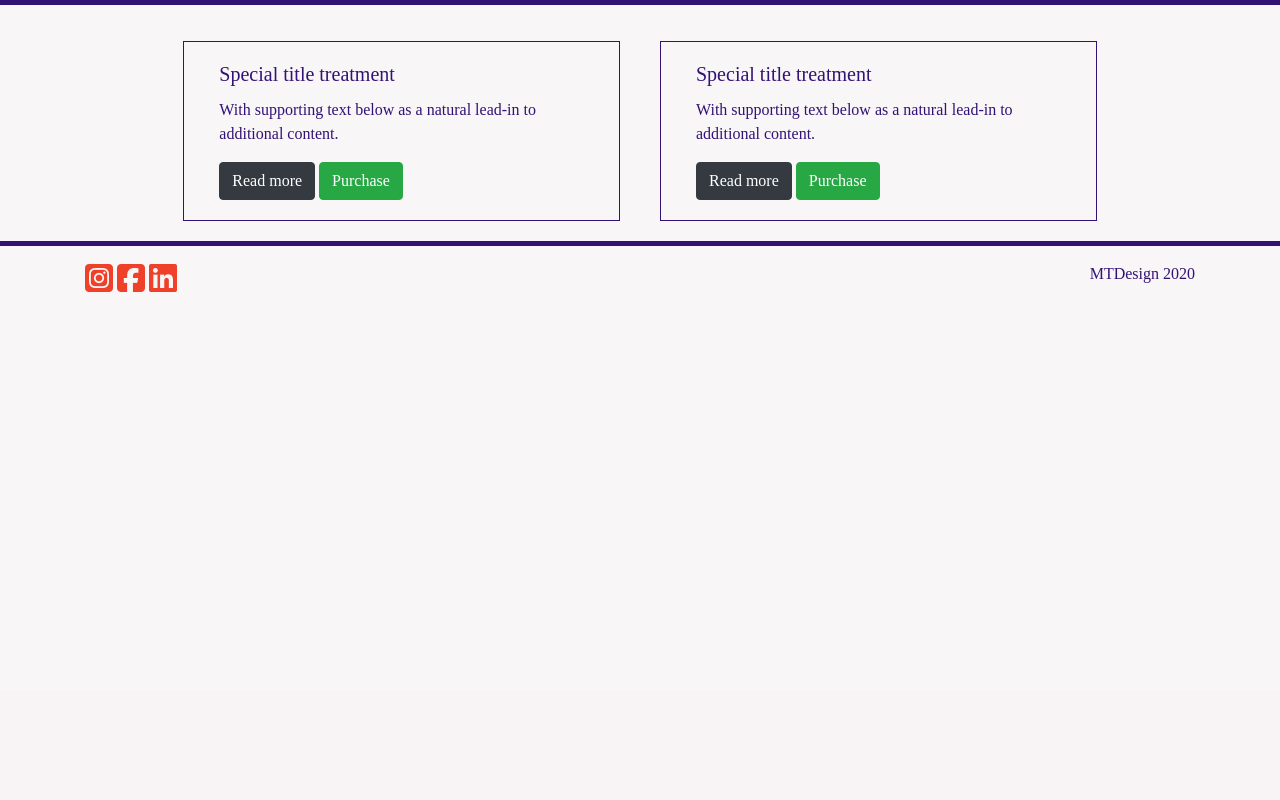
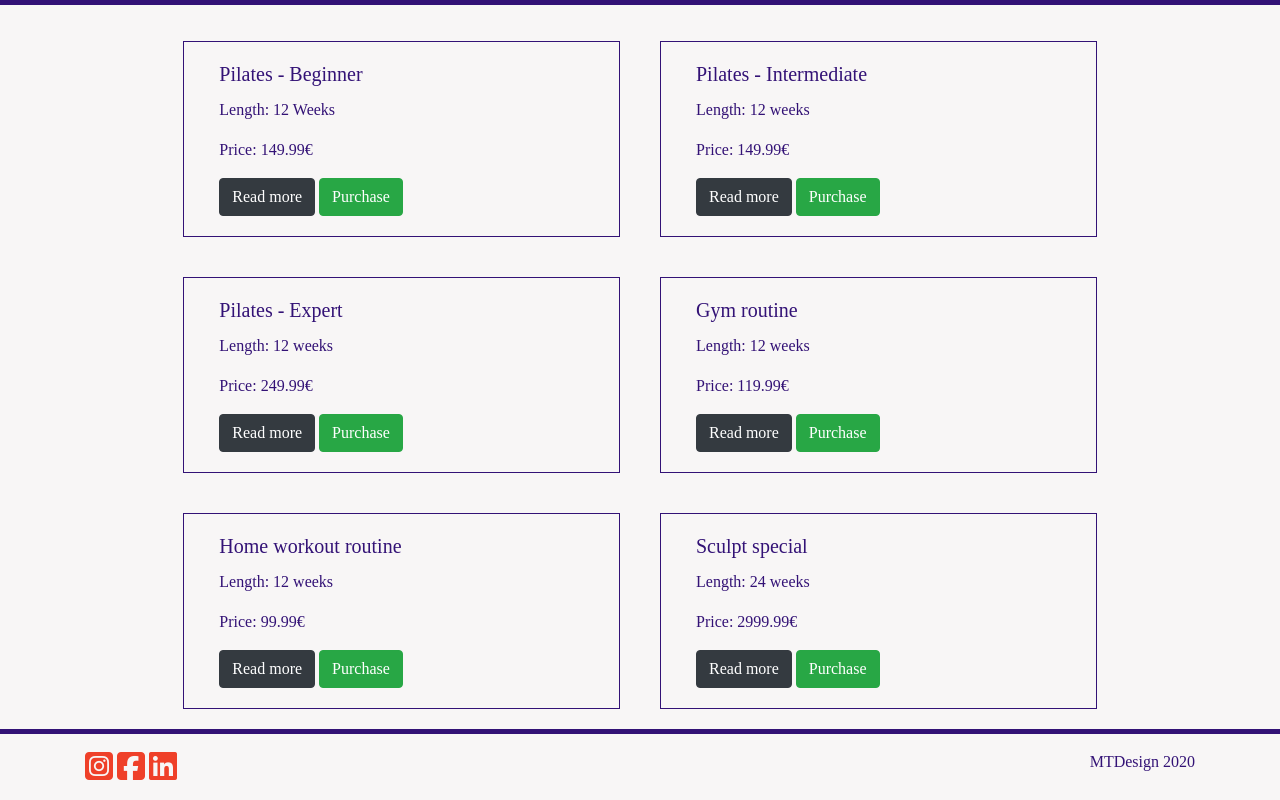
Before and after one commit to Code-Institute-Submissions/Sculpt-Studio, a Django app: page /programs/ in a window 1280 px wide. Shown: the part 110-910 px from the top of the page. Before the commit the page ends 402 px from the top, so only its background shows below. Run offline with Django 3.2, Linux system fonts and the light colour scheme; data comes from the database, SQL or seed files in the repository; both versions use the stored data as it was after the commit; some libraries are stand-ins or nearby versions.

Commit message:
connected to programs model, views updated to retrieve data from model

```diff
--- a/programs/models.py
+++ b/programs/models.py
@@ -11,7 +11,7 @@ class Programs(models.Model):
         verbose_name_plural = 'Programs'
 
     name = models.CharField(max_length=100)
-    type = models.DecimalField(max_digits=2, decimal_places=0)
+    type = models.CharField(max_length=100)
     description = models.TextField()
     price = models.DecimalField(max_digits=6, decimal_places=2)
 
--- a/programs/templates/programs/programs.html
+++ b/programs/templates/programs/programs.html
@@ -4,26 +4,19 @@
 
 
 <div class="row justify-content-center">
+  {% for program in programs %}
   <div class="col-sm-4 programs">
     <div class="card">
       <div class="card-body">
-        <h5 class="card-title">Special title treatment</h5>
-        <p class="card-text">With supporting text below as a natural lead-in to additional content.</p>
+        <h5 class="card-title">{{ program.name }}</h5>
+        <p class="card-text">Length: {{ program.type }}</p>
+        <p class="card-text">Price: {{ program.price }}€</p>
         <a href="#" class="btn btn-dark btn-primary">Read more</a>
         <a href="#" class="btn btn-success btn-primary">Purchase</a>
       </div>
     </div>
   </div>
-  <div class="col-sm-4 programs">
-    <div class="card">
-      <div class="card-body">
-        <h5 class="card-title">Special title treatment</h5>
-        <p class="card-text">With supporting text below as a natural lead-in to additional content.</p>
-        <a href="#" class="btn btn-dark btn-primary">Read more</a>
-        <a href="#" class="btn btn-success btn-primary">Purchase</a>
-      </div>
-    </div>
-  </div>
+  {% endfor %}
 </div>
 
 {% endblock %}
--- a/programs/views.py
+++ b/programs/views.py
@@ -1,4 +1,5 @@
-from django.shortcuts import render
+from django.shortcuts import render, get_object_or_404
+from .models import Programs
 
 # Create your views here.
 
@@ -6,4 +7,11 @@ def programs(request):
     """
     render programs.html
     """
-    return render(request, 'programs/programs.html')
+    programs = Programs.objects.all()
+
+    context = {
+        'programs': programs,
+    }
+
+
+    return render(request, 'programs/programs.html', context)
```
Also changed, not shown: db.sqlite3, programs/migrations/0004_auto_20200821_1504.py (added).
